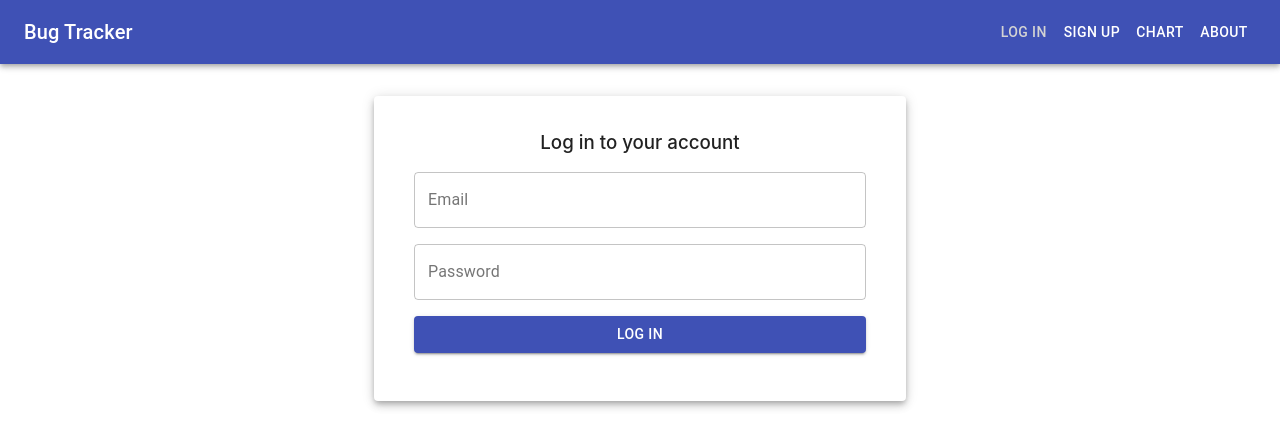
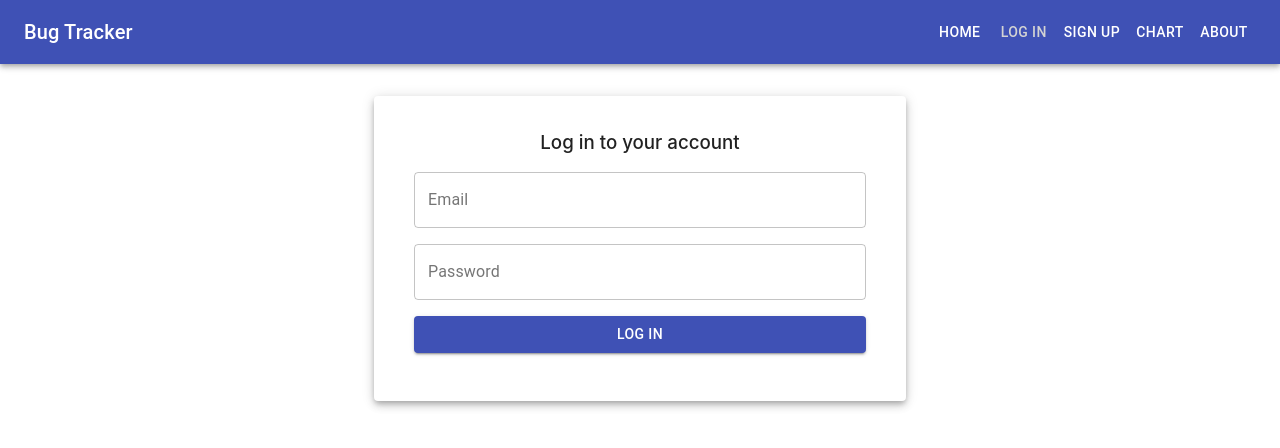
Before and after one commit to Prashant2303/Bug_Tracker, a React (Create React App) app: page /login in a window 1280 px wide. Shown: the top 448 px of the page. Built offline with nearby package versions, Linux system fonts and the light colour scheme.

Commit message:
Renamed and refactor v1

```diff
--- a/src/App.js
+++ b/src/App.js
@@ -1,7 +1,7 @@
 import logo from './logo.svg';
 import './App.css';
 import { useState, Suspense, lazy } from 'react';
-import AllIssues from './comps/Home';
+import Home from './comps/Home';
 import { BrowserRouter as Router, Switch, Route, Link, NavLink, useHistory} from "react-router-dom";
 // import AddIssue from './comps/AddIssue';
 import { Button, Container, AppBar, Toolbar, IconButton, Typography } from '@material-ui/core';
@@ -12,7 +12,7 @@ import Unauthorized from './comps/Unauthorized';
 import { useSelector, useDispatch } from 'react-redux';
 import { login } from './redux/userSlice';
 import VerticalBar from './comps/Chart';
-import PrimarySearchAppBar from './comps/Menu';
+import MenuBar from './comps/MenuBar';
 import { Toaster } from 'react-hot-toast';
 const AddIssueFormik = lazy(() => import('./comps/AddIssue-Formik'));
 const IssueDetail = lazy(() => import('./comps/IssueDetail'));
@@ -58,7 +58,7 @@ function App() {
     <Router>
         <Toaster/>
         <div className={classes.root}>
-          <PrimarySearchAppBar/>
+          <MenuBar/>
         </div>
 
         {/* <Link to='/' >About</Link>
@@ -66,16 +66,16 @@ function App() {
         {/* <NavLink exact activeClassName="active" to="/">About</NavLink>
         <NavLink exact activeClassName="active" style={{marginLeft:20}} to="/issues">Issues</NavLink>
         <NavLink exact activeClassName="active" style={{marginLeft:20}} to="/signup">Sign Up</NavLink> */}
-        <Route path='/' exact > <AllIssues /> </Route>
+        <Route path='/' exact > <Home /> </Route>
         <Route path='/about' exact > <About /> </Route>
-        <Route path='/issues' exact > <AllIssues /> </Route>
+        <Route path='/issues' exact > <Home /> </Route>
         <Route path='/addIssue' exact > {isLoggedIn? <AddIssueFormik />: <Unauthorized />} </Route>
         <Route path='/issueDetails' exact><IssueDetail /></Route>
         <Route path='/signup' exact><Signup /></Route>
         <Route path='/editIssue' exact><EditIssue /></Route>
         <Route path='/login' exact><Login /></Route>
         <Route path='/chart' exact><VerticalBar /></Route>
-        <Route path='/menu' exact><PrimarySearchAppBar /></Route>
+        {/* <Route path='/menu' exact><MenuBar /></Route> */}
 
     </Router>
     </Suspense>
--- a/src/comps/Menu.js
+++ b/src/comps/MenuBar.js
@@ -54,7 +54,7 @@ const useStyles = makeStyles((theme) => ({
   }
 }));
 
-export default function PrimarySearchAppBar() {
+export default function MenuBar() {
 
   const succ = () => toast.success('Logged Out Successfully');
   // const fail = () => toast.error('Something Went Wrong');
@@ -170,6 +170,7 @@ export default function PrimarySearchAppBar() {
           <div className={classes.grow} />
           <div className={classes.sectionDesktop}>
 
+          <Button><NavLink exact activeClassName={classes.activeButton} className={classes.menuButtons} to="/">Home</NavLink></Button>
           {isLoggedIn?<Button color="inherit" onClick={handleLogout}>Log Out</Button>:<>
             <Button><NavLink exact activeClassName={classes.activeButton} className={classes.menuButtons} to="/login">Log In</NavLink></Button>
             <Button><NavLink exact activeClassName={classes.activeButton} className={classes.menuButtons} to="/signup">Sign Up</NavLink></Button>
--- a/src/service/api.js
+++ b/src/service/api.js
@@ -1,4 +1,5 @@
 // const base_url = 'http://localhost:3001';
 // const base_url = 'https://my-json-server.typicode.com/Prashant2303/Bug_Tracker_Data/';
-const base_url = '/api'
+const base_url = 'https://bug-tracker-prashant.herokuapp.com';
+// const base_url = '/api'
 export default base_url;
```
Also changed, not shown: src/comps/Home.js (+6 -8 lines).
